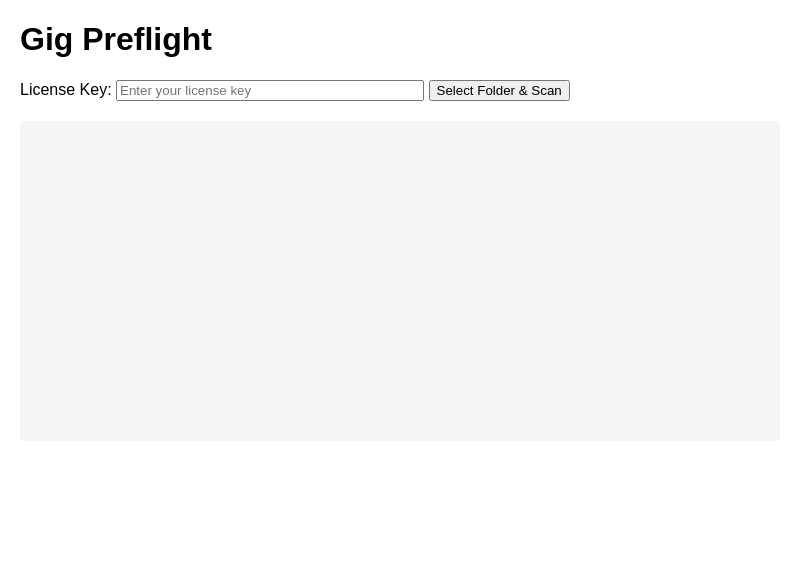
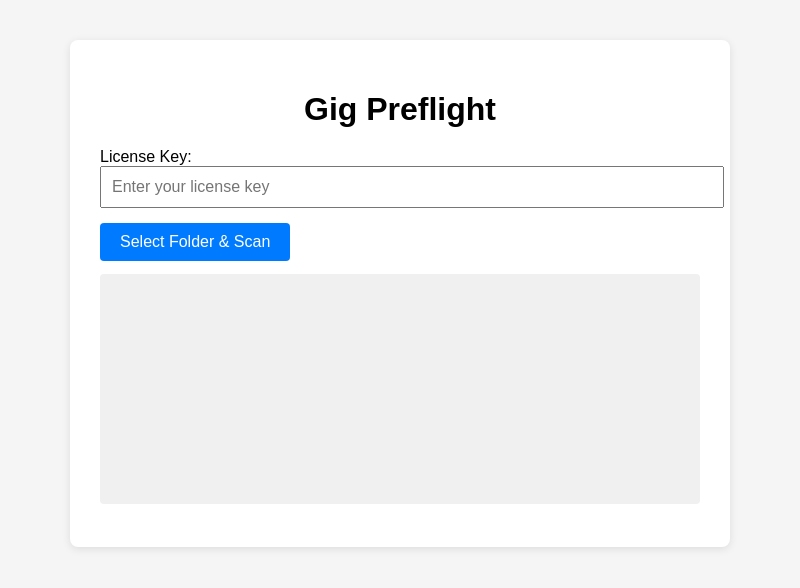
Before and after one commit to inspirewealthpulse-create/gig-preflight-site, an Electron app: page desktop/index.html in a window 800 px wide. Drawn offline with Linux system fonts and the light colour scheme.

Commit message:
Update index.html

```diff
--- a/desktop/index.html
+++ b/desktop/index.html
@@ -3,18 +3,16 @@
 <head>
   <meta charset="UTF-8">
   <title>Gig Preflight Desktop</title>
-  <style>
-    body { font-family: sans-serif; margin: 20px; }
-    #output { white-space: pre-wrap; margin-top: 20px; background: #f5f5f5; padding: 10px; border-radius: 4px; height: 300px; overflow-y: auto; }
-  </style>
+  <link rel="stylesheet" href="styles.css">
 </head>
 <body>
-  <h1>Gig Preflight</h1>
-  <label for="license">License Key:</label>
-  <input id="license" type="text" placeholder="Enter your license key" style="width: 300px;">
-  <button id="scan">Select Folder & Scan</button>
-  <pre id="output"></pre>
-
+  <div class="container">
+    <h1>Gig Preflight</h1>
+    <label for="license">License Key:</label>
+    <input id="license" type="text" placeholder="Enter your license key">
+    <button id="scan">Select Folder & Scan</button>
+    <pre id="output"></pre>
+  </div>
   <script src="renderer.js"></script>
 </body>
 </html>
```
